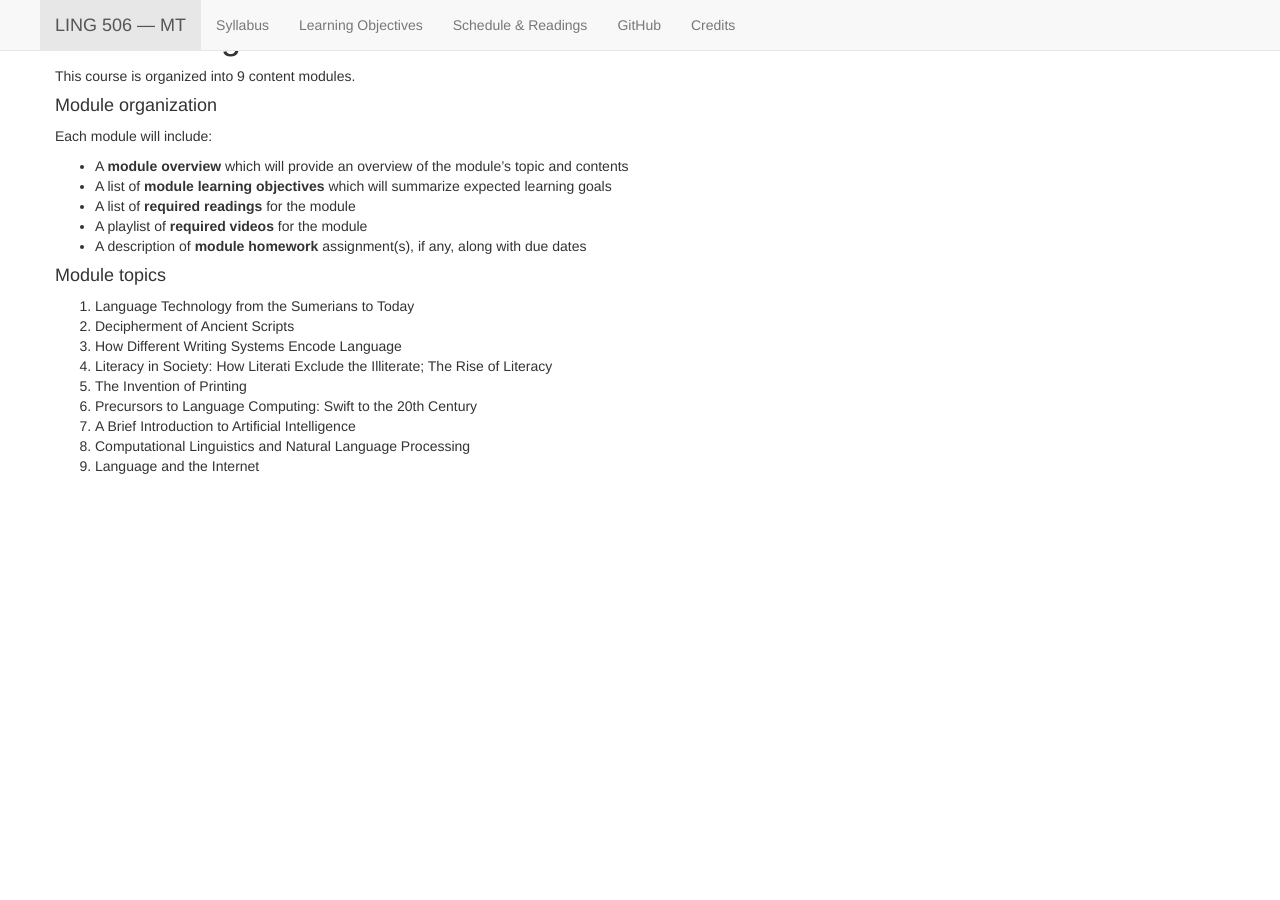
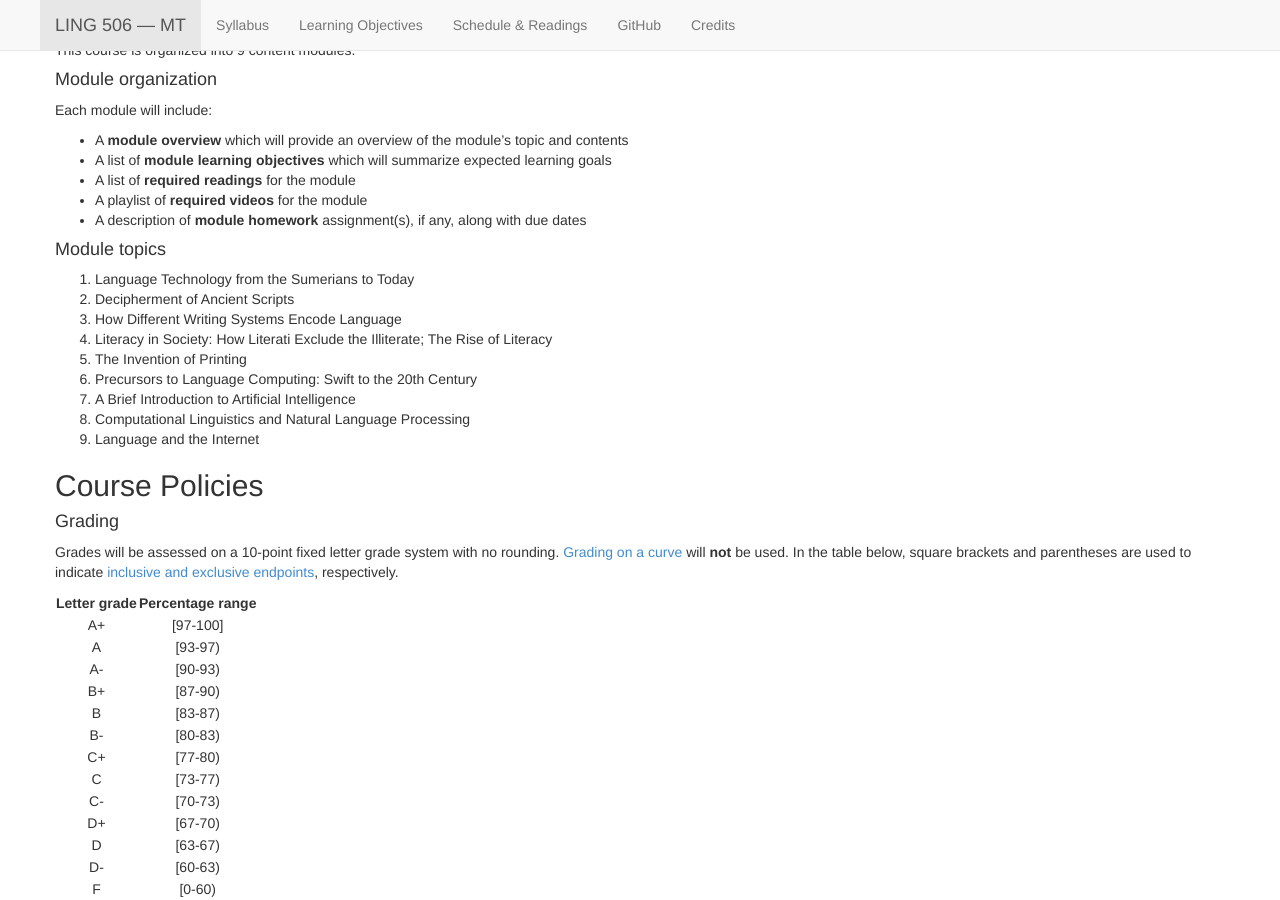
Before and after one commit to Jargonautika/2020-Fall-UIUC-LING270.github.io, a Jekyll site: the page built from index.md, in a window 1280 px wide and 900 px high, scrolled down 1081 px. Built offline with Jekyll 4.4.1, drawn with Linux system fonts in a browser that asks for light colours; nearby versions of some CDN libraries; before the commit the page ends 1567 px from its top, so only the background shows below that.

Commit message:
Continued work

```diff
--- a/index.md
+++ b/index.md
@@ -4,7 +4,7 @@ title: Course Overview and Syllabus
 active_tab: main_page
 ---
 
-# Course Overview
+## Course Overview
 
 This course deals with the interrelated nature of language, technology, and society. We discuss the invention of writing as a language technology and how that gave rise to a series of cultural revolutions. We tackle the nature of society and what it means to be a social group, a social world. We will then move on to discuss language technologies such as the telegraph and discuss their impact on history. Finally, we will utilize the internet as a means by which we can re-evaluate our language and its impact on society on a global scale.
 
@@ -22,7 +22,7 @@ This course deals with the interrelated nature of language, technology, and soci
 * Office hours will be held via Zoom; times will be announced near the end of the first week of class
 
 
-# Course Objectives
+## Course Objectives
 
 The main goal of this course is to excite an interest for and passion in language technologies in the attentive student.
 
@@ -36,7 +36,7 @@ By the end of this course, you will be able to:
 **Please note: __this course is not a technical class__**. You will not be taught how to develop a natural language processing (NLP) system, or an AI system. However, we will be discussing the current state of research NLP and AI in broad strokes (among many other language technologies). If you are interested in these areas, the aim of this course is to give you a high-level survey of these fields and discuss the social significance of language technologies.
 
 
-# Course Materials
+## Course Materials
 
 #### Required Textbook
 
@@ -55,7 +55,7 @@ Interested students are encouraged to enrich the content from the required readi
 * **Language and the Internet** by David Crystal. 2001 Cambridge University Press.
 
 
-# Course Organization
+## Course Organization
 
 This course is organized into 9 content modules.
 
@@ -80,3 +80,26 @@ Each module will include:
 7. A Brief Introduction to Artificial Intelligence
 8. Computational Linguistics and Natural Language Processing
 9. Language and the Internet
+
+
+## Course Policies
+
+#### Grading
+
+Grades will be assessed on a 10-point fixed letter grade system with no rounding. [Grading on a curve](http://en.wikipedia.org/wiki/Grading_on_a_curve) will **not** be used. In the table below, square brackets and parentheses are used to indicate [inclusive and exclusive endpoints](https://en.wikipedia.org/wiki/Interval_(mathematics)#Including_or_excluding_endpoints), respectively.
+
+| Letter grade | Percentage range |
+|:------------:|:----------------:|
+|      A+      |     [97-100]     |
+|      A       |     [93-97)      |
+|      A-      |     [90-93)      |
+|      B+      |     [87-90)      |
+|      B       |     [83-87)      |
+|      B-      |     [80-83)      |
+|      C+      |     [77-80)      |
+|      C       |     [73-77)      |
+|      C-      |     [70-73)      |
+|      D+      |     [67-70)      |
+|      D       |     [63-67)      |
+|      D-      |     [60-63)      |
+|      F       |     [0-60)       |
```
